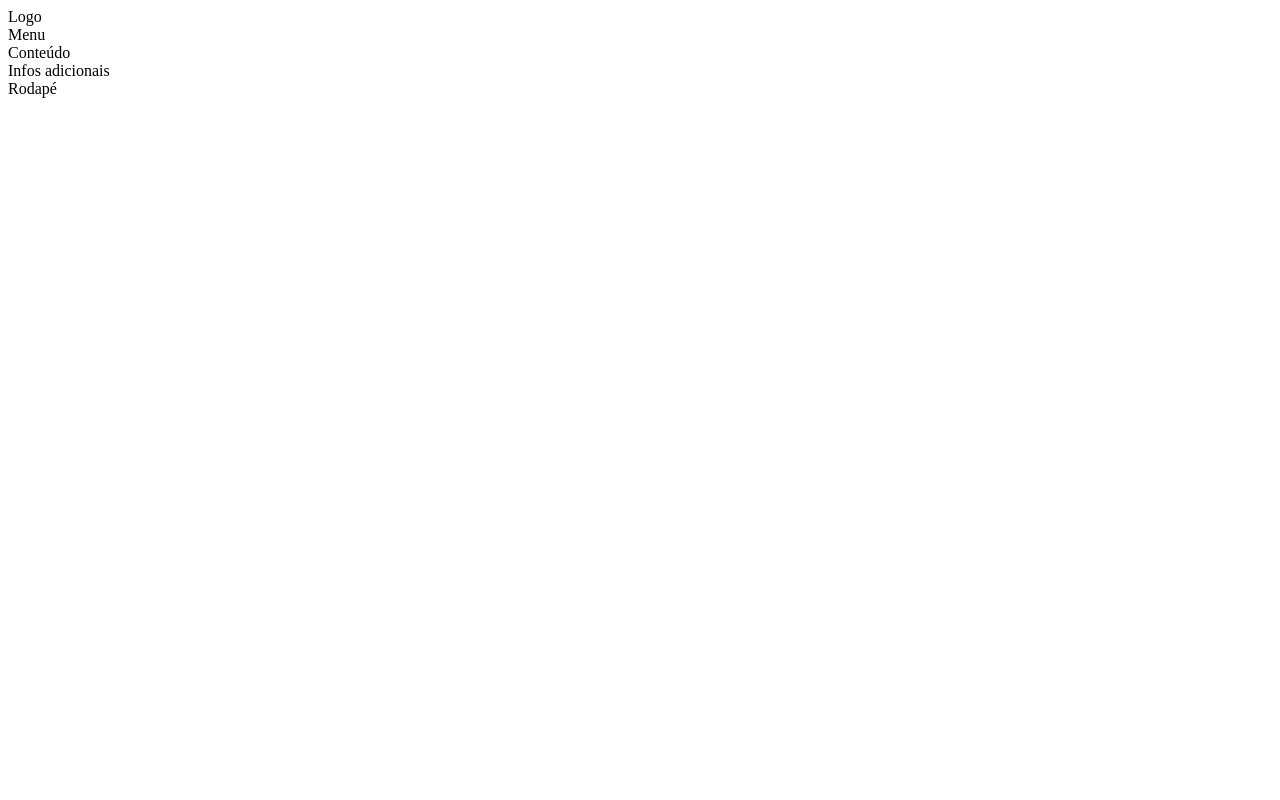
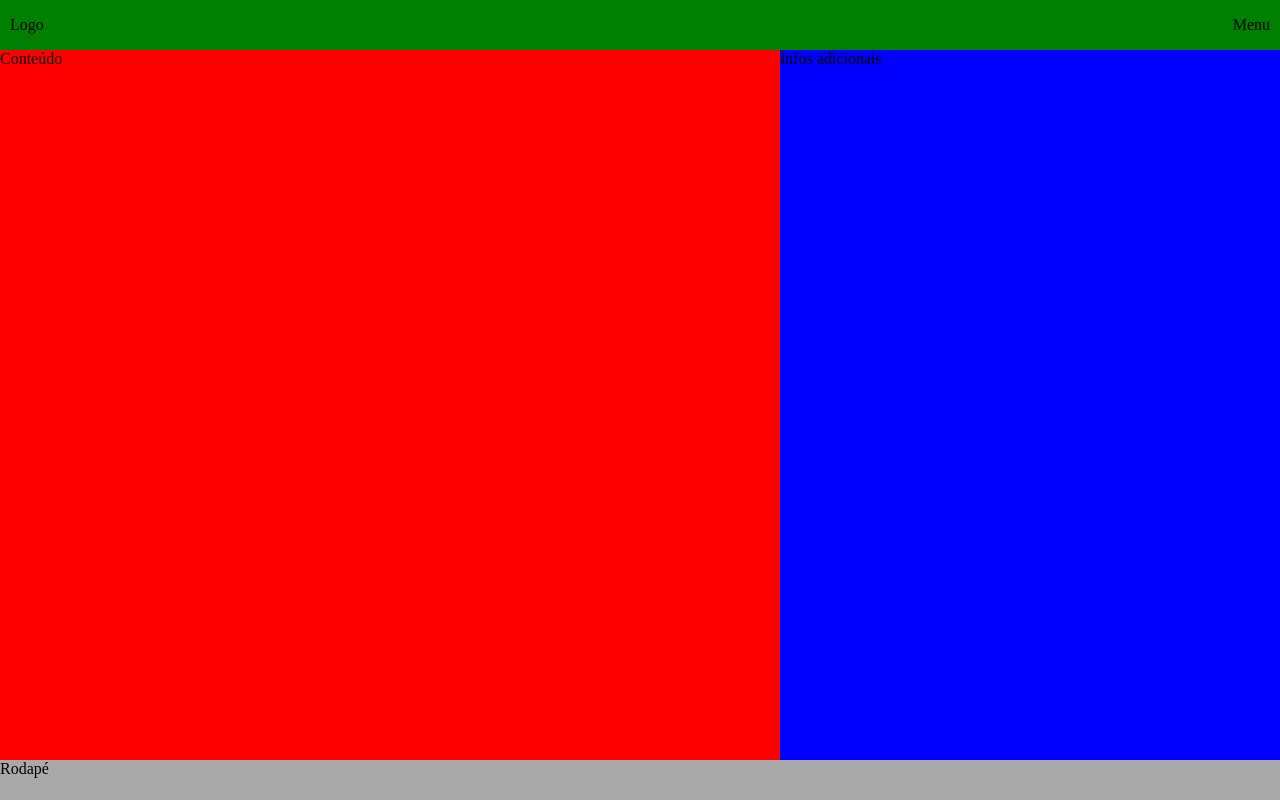
Before and after one commit to yanrobert10/grid-com-flexbox, a plain HTML site: page index.html in a window 1280 px wide. Drawn offline with Linux system fonts and the light colour scheme; files that its build step writes are made by us from their sources.

Commit message:
rename tag <link>

```diff
--- a/index.html
+++ b/index.html
@@ -4,7 +4,7 @@
     <meta charset="UTF-8">
     <meta http-equiv="X-UA-Compatible" content="IE=edge">
     <meta name="viewport" content="width=device-width, initial-scale=1.0">
-    <link rel="stylesheet" href="index.css">
+    <link rel="stylesheet" href="styles.css">
     <title>Grid</title>
 </head>
 <body>
```
Also changed, not shown: formulario/index.css (deleted).
